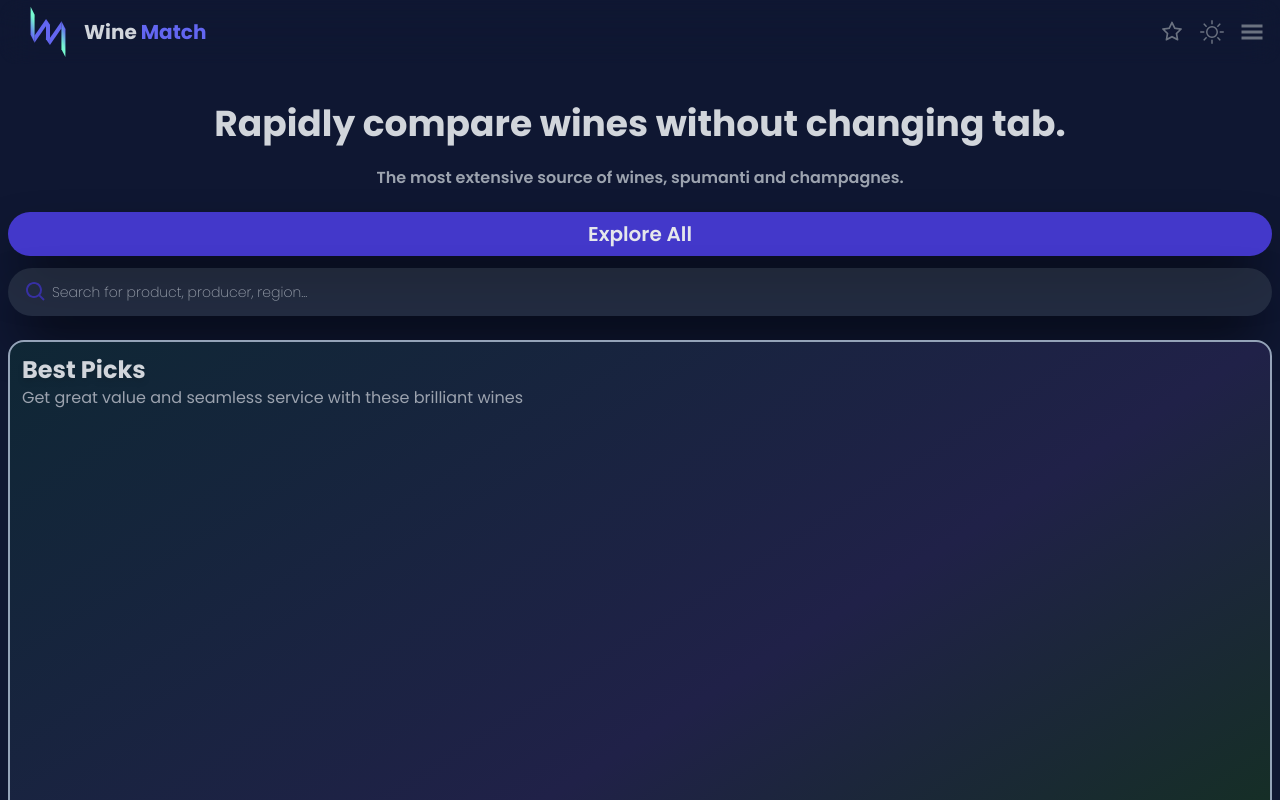
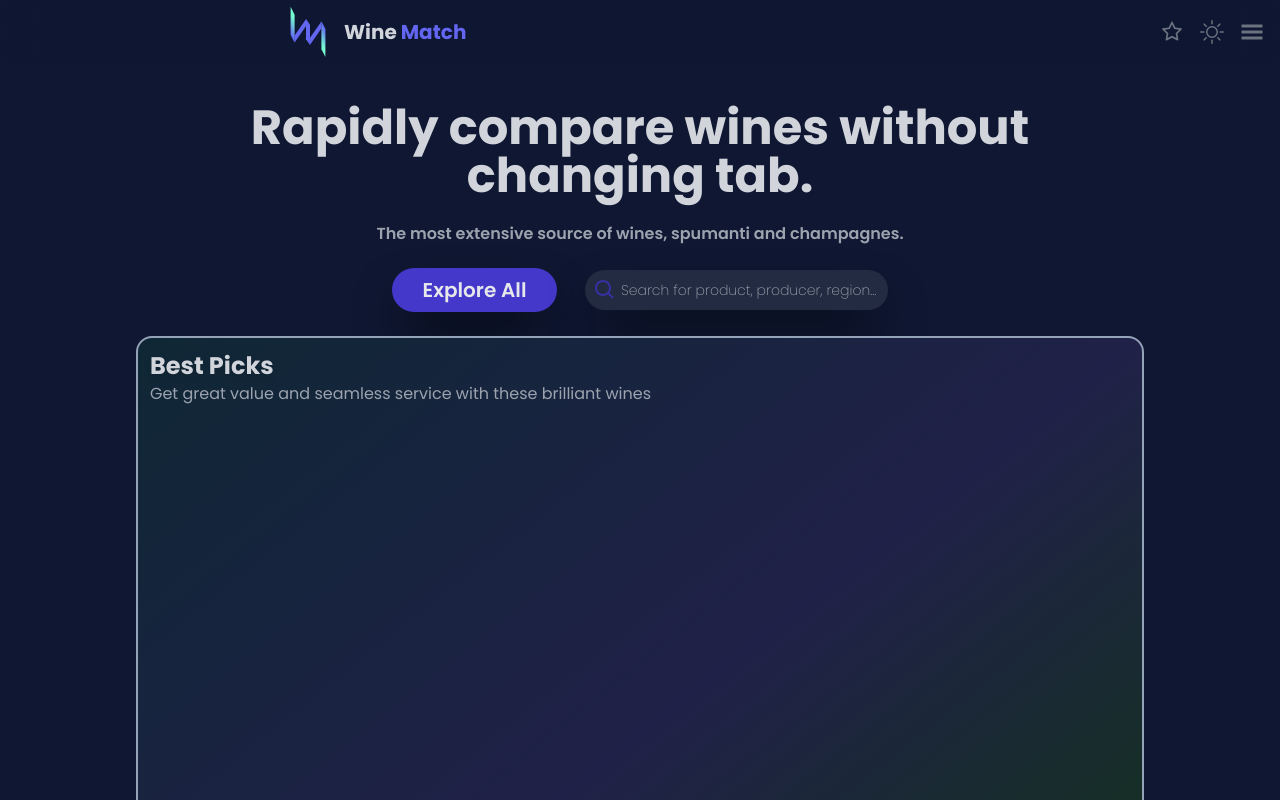
Before and after one commit to KrisRehfuss/KrisDash, a Next.js app: page / in a window 1280 px wide. Shown: the top 800 px of the page. Built offline with nearby package versions, Linux system fonts and the light colour scheme; a web font is replaced by a local one.

Commit message:
desk support

```diff
--- a/src/pages/Nav.jsx
+++ b/src/pages/Nav.jsx
@@ -14,7 +14,7 @@ function Nav() {
       {/* Logo */}
 
       <div className="FlexCenter cursor-pointer ml-4 text-center text-gray-300 font-bold text-xl">
-        <Image className="mr-1 w-16" src={M} alt="M Logo" />
+        <Image className="md:ml-[260px] mr-1 w-16" src={M} alt="M Logo" />
         Wine<span className="ml-1 text-indigo-500"> Match </span>
       </div>
 
--- a/src/pages/index.jsx
+++ b/src/pages/index.jsx
@@ -1,9 +1,9 @@
-import Head from 'next/head'
+import Head from "next/head";
 import { AiOutlineStar } from "react-icons/ai";
 import { BiSearch } from "react-icons/bi";
-import Image from 'next/image'
-import { Inter } from 'next/font/google'
-import Nav from './Nav';
+import Image from "next/image";
+import { Inter } from "next/font/google";
+import Nav from "./Nav";
 
 export default function Home() {
   return (
@@ -19,9 +19,9 @@ export default function Home() {
 
         {/* Wrapper Start */}
         <div className=" FlexCenterCol mt-8 font-pop BoxScreen">
-          <div className=" FlexCenterCol p-2  h-fit min-h-fit w-full">
+          <div className="md:max-w-5xl FlexCenterCol p-2  h-fit min-h-fit w-full">
             {/* Header */}
-            <h1 className=" cursor-text text-gray-300 text-4xl font-extrabold text-center">
+            <h1 className="md:text-5xl cursor-text text-gray-300 text-4xl font-extrabold text-center">
               Rapidly compare wines without changing tab.
             </h1>
 
@@ -30,22 +30,26 @@ export default function Home() {
               The most extensive source of wines, spumanti and champagnes.
             </p>
 
-            <button className="w-full py-2 p-2 Shadow rounded-3xl font-semibold text-xl text-gray-200 bg-indigo-700 ">
-              Explore All
-            </button>
+            <div className=" FlexCenter items-center w-full px-64 space-x-7">
 
-            <button className="flex items-center w-full mt-3 p-3 px-4 Shadow rounded-3xl text-left font-extralight text-sm text-gray-400 bg-gray-700 bg-opacity-50 ">
-              <BiSearch className="text-2xl mr-1 text-indigo-800" />
-              Search for product, producer, region...
-            </button>
+              <button className="md:w-3/6 md:px-1 w-full py-2 p-2 Shadow rounded-3xl font-semibold text-xl text-gray-200 bg-indigo-700 ">
+                Explore All
+              </button>
+
+              <button className="md:w-11/12 md:mx-4 md:p-2 md:my-0 flex items-center w-full mt-3 p-3 px-4 Shadow rounded-3xl text-left font-extralight text-sm text-gray-400 bg-gray-700 bg-opacity-50 ">
+                <BiSearch className="text-2xl mr-1 text-indigo-800" />
+                Search for product, producer, region...
+              </button>
+            </div>
 
             <div className="h-screen w-full bg-gradient-to-br from-LeftG via-MidP to-RightG MARK mx-4 mt-6">
               <div className="w-full h-fit p-3">
                 <h1 className="text-2xl text-gray-300 NameShadow font-bold">
                   Best Picks
                 </h1>
-                <p className='text-gray-400 w-fit mr-4'>
-                  Get great value and seamless service with these brilliant wines
+                <p className="text-gray-400 w-fit mr-4">
+                  Get great value and seamless service with these brilliant
+                  wines
                 </p>
               </div>
             </div>
```
